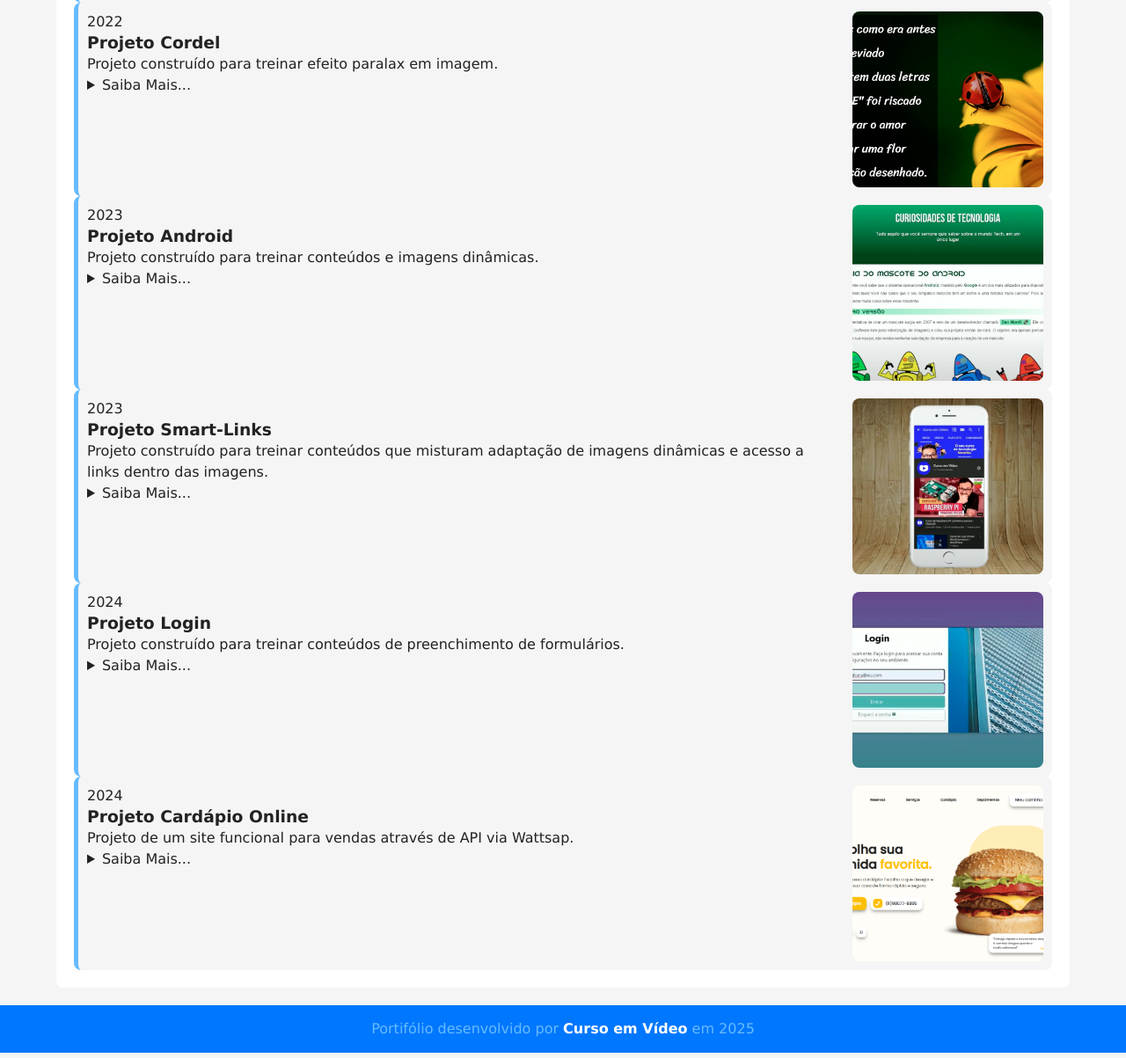
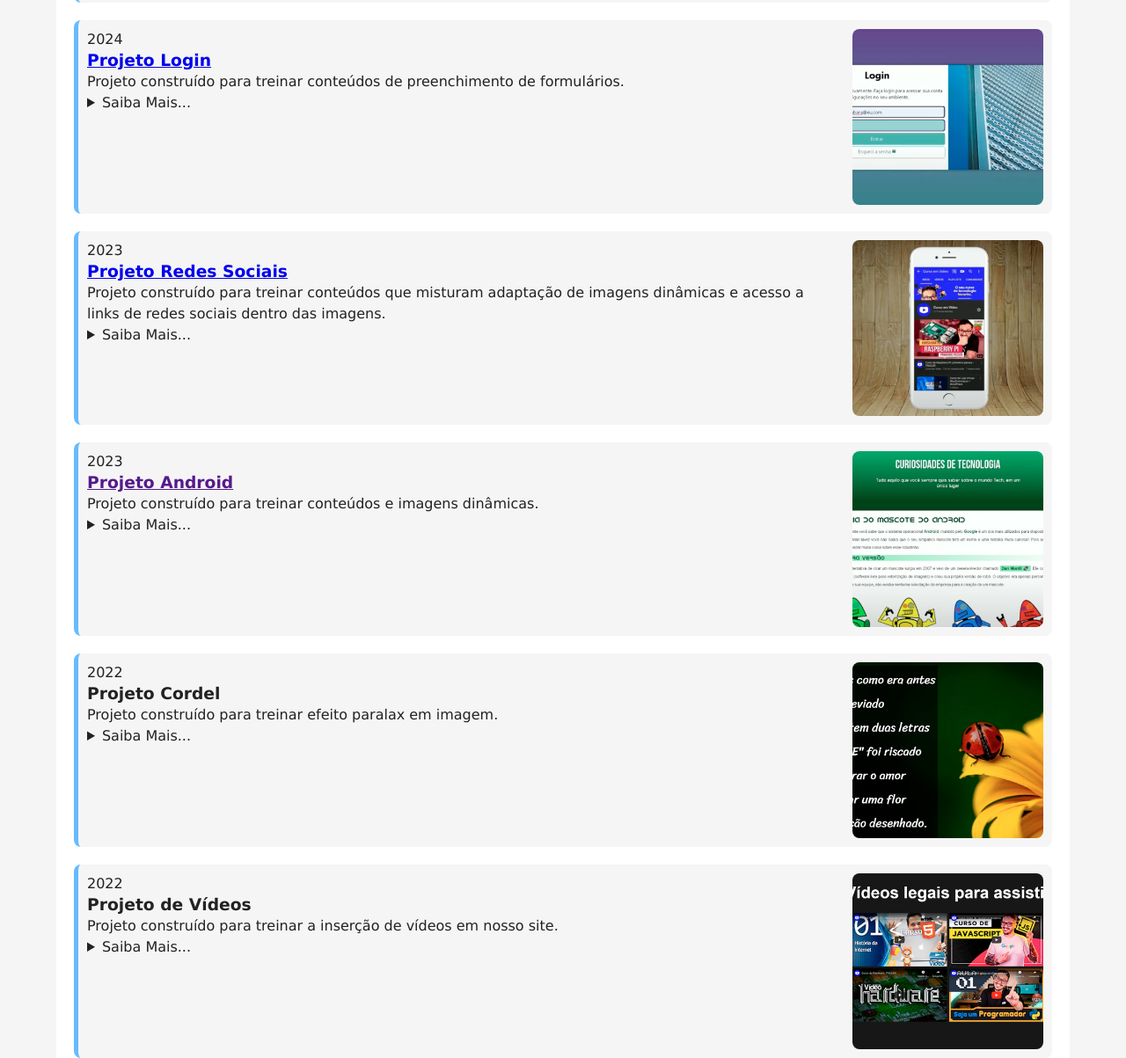
Before and after one commit to FagnerAmorim/projeto-portifolio, a plain HTML site: page index.html in a window 1280 px wide. Shown: the part 2303-3506 px from the top of the page at 88% size. Drawn offline with Linux system fonts and the light colour scheme.

Commit message:
links ancora

```diff
--- a/estilos/style.css
+++ b/estilos/style.css
@@ -218,7 +218,7 @@ article h2 {
 
 #projeto-container .projeto {
   display: flex;
-  flex-direction: column;
+  flex-direction: column-reverse;
   gap: 15px;
   background-color: var(--fundo-principal);
   padding: 10px;
--- a/index.html
+++ b/index.html
@@ -220,6 +220,7 @@
                 <h2><i class="fa-solid fa-trowel-bricks"></i> Projetos</h2>
 
                 <div id="projeto-container">
+
                     <div class="projeto">
                         <img src="imagens/projeto-01-videos.jpg" alt="Projeto 1" class="foto">
                         <div class="projeto-info">
@@ -232,9 +233,7 @@
                             </details>
                         </div>
                     </div>
-                </div>
 
-                <div id="projeto-container">
                     <div class="projeto">
                         <img src="imagens/projeto-02-cordel.jpg" alt="Projeto 2" class="foto">
                         <div class="projeto-info">
@@ -247,14 +246,12 @@
                             </details>
                         </div>
                     </div>
-                </div>
 
-                <div id="projeto-container">
                     <div class="projeto">
                         <img src="imagens/projeto-03-android.jpg" alt="Projeto 3" class="foto">
                         <div class="projeto-info">
                             <p class="periodo">2023</p>
-                            <h3 class="titulo">Projeto Android</h3>
+                            <a href="" target="_blank"><h3 class="titulo">Projeto Android</h3></a>
                             <p>Projeto construído para treinar conteúdos e imagens dinâmicas.</p>
                             <details class="descricao">
                                 <summary>Saiba Mais...</summary>
@@ -262,29 +259,25 @@
                             </details>
                         </div>
                     </div>
-                </div>
 
-                <div id="projeto-container">
                     <div class="projeto">
                         <img src="imagens/projeto-04-links.jpg" alt="Projeto 4" class="foto">
                         <div class="projeto-info">
                             <p class="periodo">2023</p>
-                            <h3 class="titulo">Projeto Smart-Links</h3>
-                            <p>Projeto construído para treinar conteúdos que misturam adaptação de imagens dinâmicas e acesso a links dentro das imagens.</p>
+                            <a href="https://fagneramorim.github.io/projeto-social/" target="_blank"><h3 class="titulo">Projeto Redes Sociais</h3></a>
+                            <p>Projeto construído para treinar conteúdos que misturam adaptação de imagens dinâmicas e acesso a links de redes sociais dentro das imagens.</p>
                             <details class="descricao">
                                 <summary>Saiba Mais...</summary>
                                 <p>Lorem ipsum dolor, sit amet consectetur adipisicing elit. Repellendus ipsa natus ad veritatis facilis repellat est ipsam illum, accusantium delectus quisquam, provident perspiciatis sapiente quae necessitatibus doloremque mollitia atque perferendis?</p>
                             </details>
                         </div>
                     </div>
-                </div>
 
-                <div id="projeto-container">
                     <div class="projeto">
                         <img src="imagens/projeto-05-login.jpg" alt="Projeto 5" class="foto">
                         <div class="projeto-info">
                             <p class="periodo">2024</p>
-                            <h3 class="titulo">Projeto Login</h3>
+                            <a href="https://fagneramorim.github.io/projeto-login/" target="_blank"><h3 class="titulo">Projeto Login</h3></a>
                             <p>Projeto construído para treinar conteúdos de preenchimento de formulários.</p>
                             <details class="descricao">
                                 <summary>Saiba Mais...</summary>
@@ -292,14 +285,12 @@
                             </details>
                         </div>
                     </div>
-                </div>
 
-                <div id="projeto-container">
                     <div class="projeto">
                         <img src="imagens/projeto-06-cardapio-online.png" alt="Projeto 6" class="foto">
                         <div class="projeto-info">
                             <p class="periodo">2024</p>
-                            <h3 class="titulo">Projeto Cardápio Online</h3>
+                            <a href="https://fagneramorim.github.io/Cardapio-Online/index.html" target="_blank"><h3 class="titulo">Projeto Cardápio Online</h3></a>
                             <p>Projeto de um site funcional para vendas através de API via Wattsap.</p>
                             <details class="descricao">
                                 <summary>Saiba Mais...</summary>
@@ -307,6 +298,7 @@
                             </details>
                         </div>
                     </div>
+
                 </div>
 
             </article><!--Fim article#projetos-->
```
